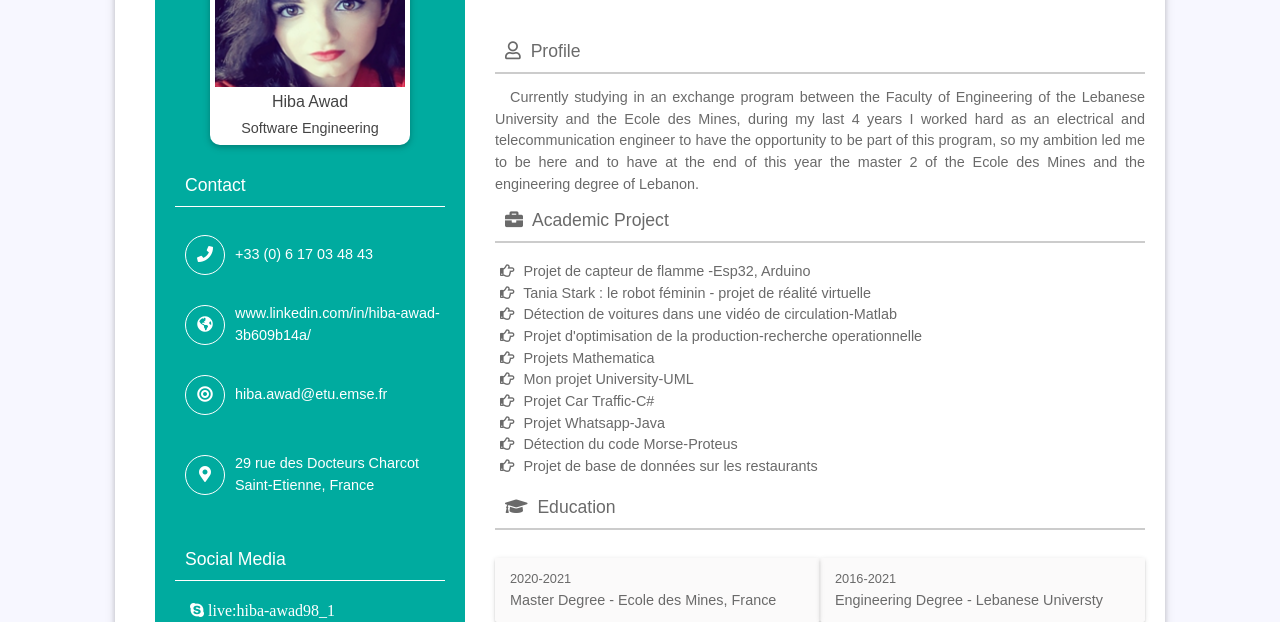
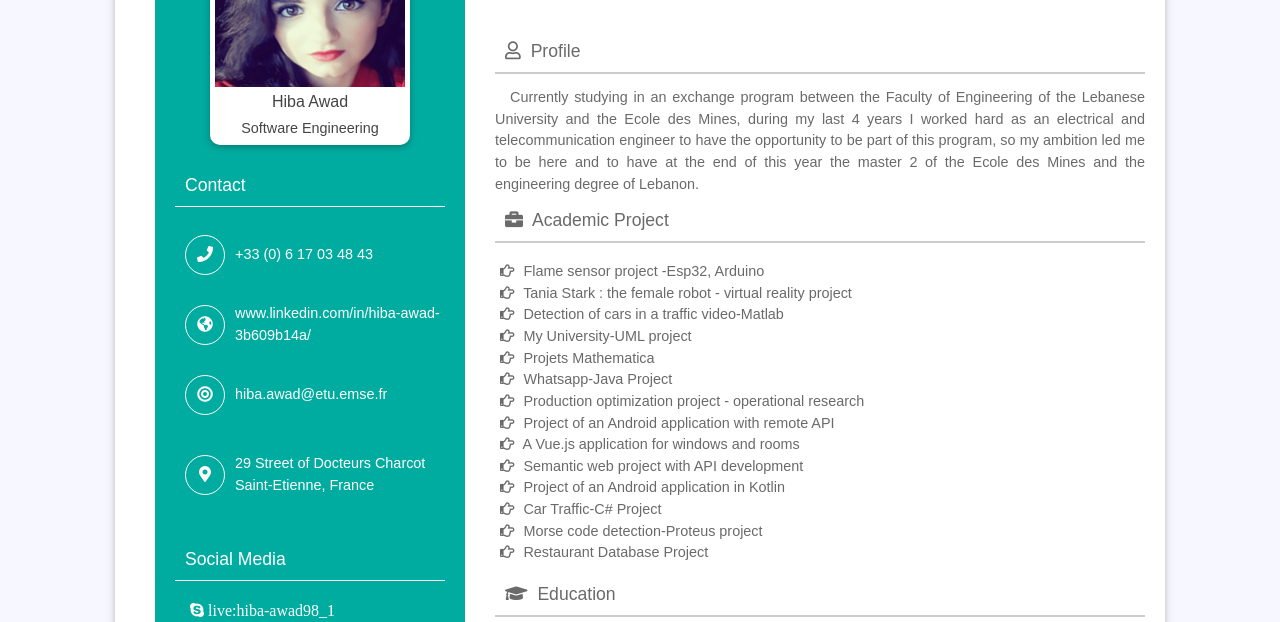
Before and after one commit to Biba-dev/Hiba-s-CV-in-eng, a plain HTML site: page index.html in a window 1280 px wide. Shown: the part 139-761 px from the top of the page. Drawn offline with Linux system fonts and the light colour scheme; a web font is replaced by a local one.

Commit message:
Update index.html

```diff
--- a/index.html
+++ b/index.html
@@ -57,7 +57,7 @@
                                 <i class="fas fa-map-marker-alt"></i>
                             </div>
                             <div class="detail">
-                                29 rue des Docteurs Charcot<br>Saint-Etienne, France
+                                29 Street of Docteurs Charcot<br>Saint-Etienne, France
                             </div>
 
                         </div>
@@ -153,16 +153,20 @@
 
 
                             <ul>
-                                <li><i class="far fa-hand-point-right"></i> Projet de capteur de flamme -Esp32, Arduino </li>
-                                <li><i class="far fa-hand-point-right"></i> Tania Stark : le robot féminin - projet de réalité virtuelle</li>
-                                <li><i class="far fa-hand-point-right"></i> Détection de voitures dans une vidéo de circulation-Matlab </li>
-								<li><i class="far fa-hand-point-right"></i> Projet d'optimisation de la production-recherche operationnelle </li>
-								<li><i class="far fa-hand-point-right"></i> Projets Mathematica </li>
-                                <li><i class="far fa-hand-point-right"></i> Mon projet University-UML </li>
-                                <li><i class="far fa-hand-point-right"></i> Projet Car Traffic-C# </li>
-                                <li><i class="far fa-hand-point-right"></i> Projet Whatsapp-Java </li>
-								<li><i class="far fa-hand-point-right"></i> Détection du code Morse-Proteus</li>
-								<li><i class="far fa-hand-point-right"></i> Projet de base de données sur les restaurants </li>
+                                <li><i class="far fa-hand-point-right"></i> Flame sensor project -Esp32, Arduino </li>
+                                <li><i class="far fa-hand-point-right"></i> Tania Stark : the female robot - virtual reality project</li>
+                                <li><i class="far fa-hand-point-right"></i> Detection of cars in a traffic video-Matlab </li>
+				<li><i class="far fa-hand-point-right"></i> My University-UML project </li>
+				<li><i class="far fa-hand-point-right"></i> Projets Mathematica </li>
+                                <li><i class="far fa-hand-point-right"></i> Whatsapp-Java Project </li>
+                                <li><i class="far fa-hand-point-right"></i> Production optimization project - operational research </li>
+                                <li><i class="far fa-hand-point-right"></i> Project of an Android application with remote API </li>
+				<li><i class="far fa-hand-point-right"></i> A Vue.js application for windows and rooms</li>
+				<li><i class="far fa-hand-point-right"></i> Semantic web project with API development </li>
+				<li><i class="far fa-hand-point-right"></i> Project of an Android application in Kotlin </li>
+				<li><i class="far fa-hand-point-right"></i> Car Traffic-C# Project </li>
+				<li><i class="far fa-hand-point-right"></i> Morse code detection-Proteus project </li>
+				<li><i class="far fa-hand-point-right"></i> Restaurant Database Project </li>
                             </ul>
                         </div>
 
```
